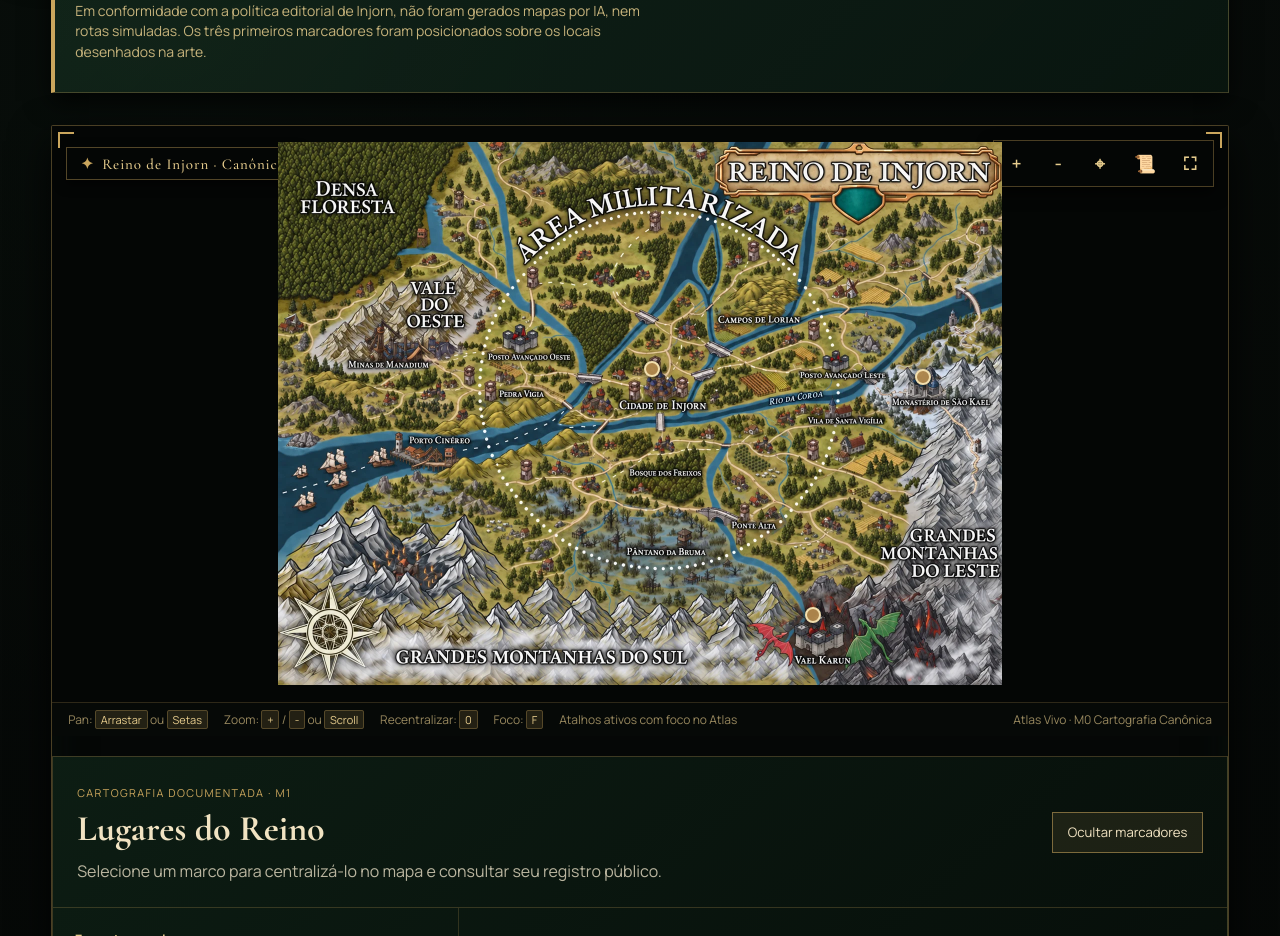
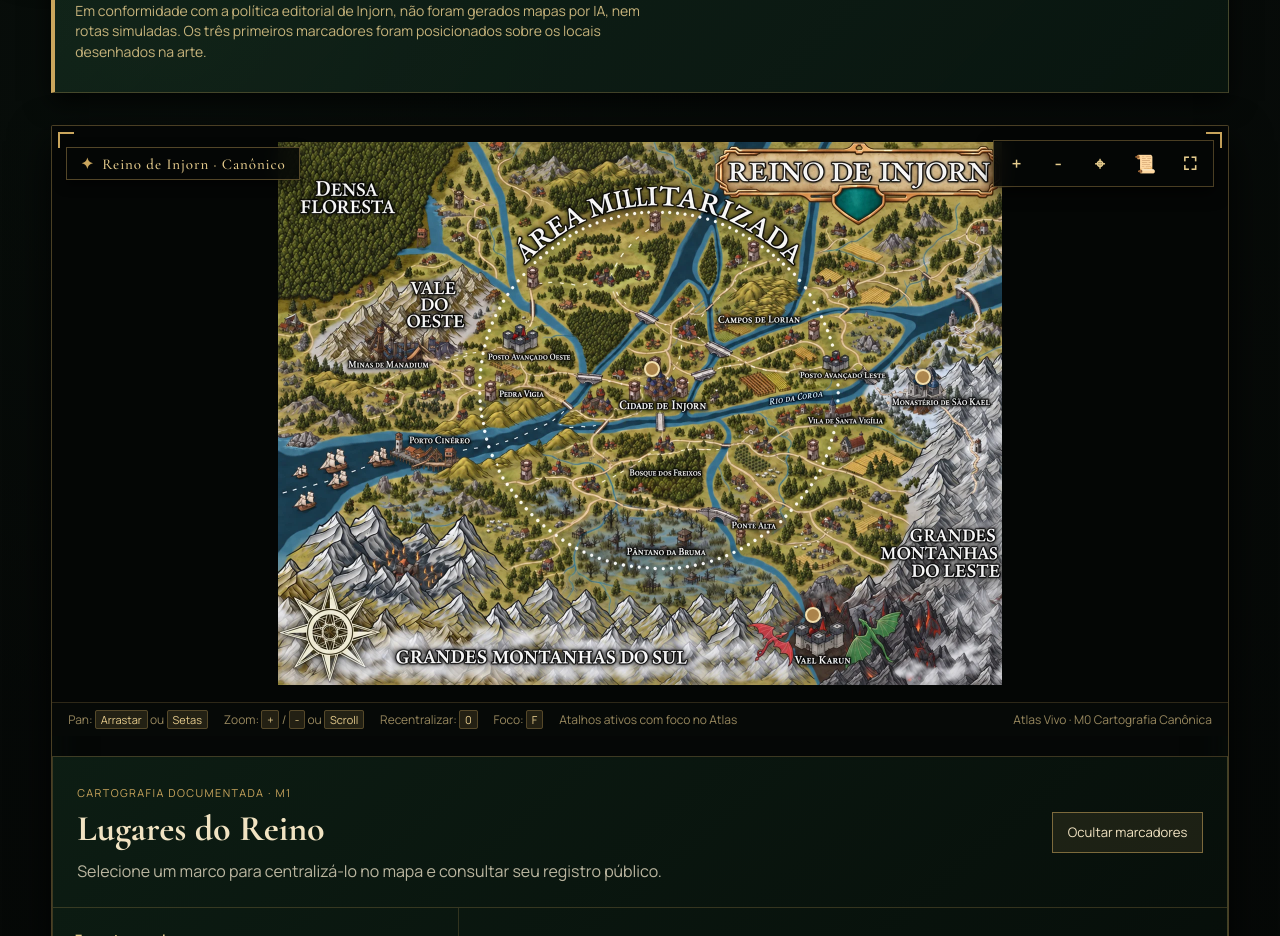
Before and after one commit to krrozino/injorn-web, a Next.js app: page /atlas in a window 1280 px wide. Shown: the part 840-1776 px from the top of the page. Built offline with nearby package versions, Linux system fonts and the light colour scheme.

Commit message:
fix(atlas): stack Leaflet below toolbar and hide global widgets during focus

```diff
--- a/src/app/atlas/atlas-places.css
+++ b/src/app/atlas/atlas-places.css
@@ -179,3 +179,40 @@
     display: none;
   }
 }
+
+/* P2 — Stacking: Leaflet owns a separate, lowest painting context.
+ * Its panes use z-index internally; these values must never compete with
+ * the top-level map toolbar/drawer after zoom, pan or invalidateSize. */
+.atlas-viewer-frame {
+  isolation: isolate;
+}
+.atlas-viewer-frame .atlas-map-container {
+  position: relative;
+  z-index: 0;
+  isolation: isolate;
+}
+.atlas-viewer-frame .atlas-toolbar { z-index: 850; }
+.atlas-viewer-frame .atlas-drawer { z-index: 860; }
+.atlas-viewer-frame .atlas-inspector-badge { z-index: 830; }
+.atlas-viewer-frame .atlas-viewer-footer { z-index: 810; }
+.atlas-viewer-frame--fullscreen {
+  z-index: 2200;
+}
+
+/* Em foco, os widgets globais não podem abrir outros modais nem cobrir o
+ * catálogo. O hook também aplica inert aos irmãos do diálogo, removendo-os
+ * do Tab e da árvore de acessibilidade; CSS complementa o isolamento visual. */
+body[data-injorn-atlas-focus="true"] {
+  overflow: hidden;
+}
+body[data-injorn-atlas-focus="true"] :is(
+  .seven-gates-trigger,
+  .seven-gates,
+  .seven-seals-trigger,
+  .seven-seals,
+  .dissonance-toggle,
+  .archive-breath
+) {
+  visibility: hidden !important;
+  pointer-events: none !important;
+}
```
